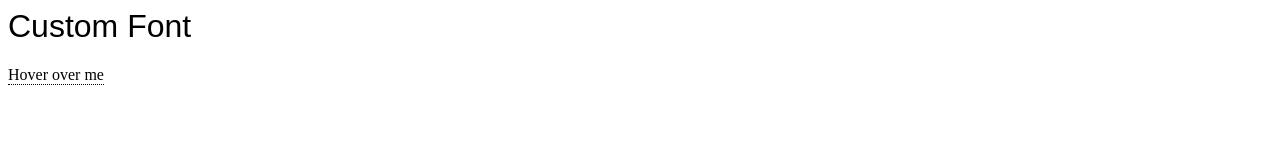
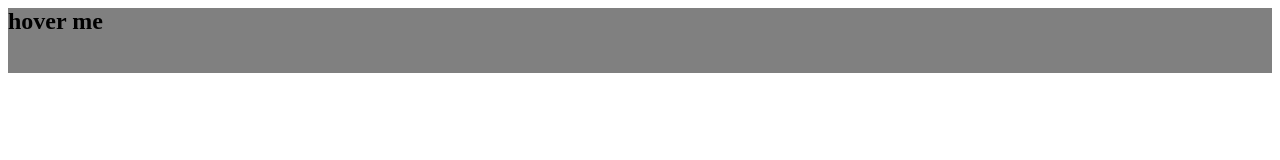
Before and after one commit to FFX3/meeting-demo, a plain HTML site: page index.html in a window 1280 px wide. Drawn offline with Linux system fonts and the light colour scheme.

Commit message:
hidden text

```diff
--- a/index.html
+++ b/index.html
@@ -3,9 +3,11 @@
 		<link rel="stylesheet" href="styles.css">
 	</head>
 	<body>
-		<h1 class="montserrat">Custom Font</h1>
-		<div class="tooltip">Hover over me
-  			<span class="tooltiptext">Tooltip text</span>
-		</div>
-	</body>
+<div style="background-color: grey; color: grey"
+	onMouseOut="this.style.color='grey'"
+	onMouseOver="this.style.color='black'">
+<h2 style="color: black">hover me</h2>
+<p>Hidden text</p>
+</div>
+</body>
 </html>
```
